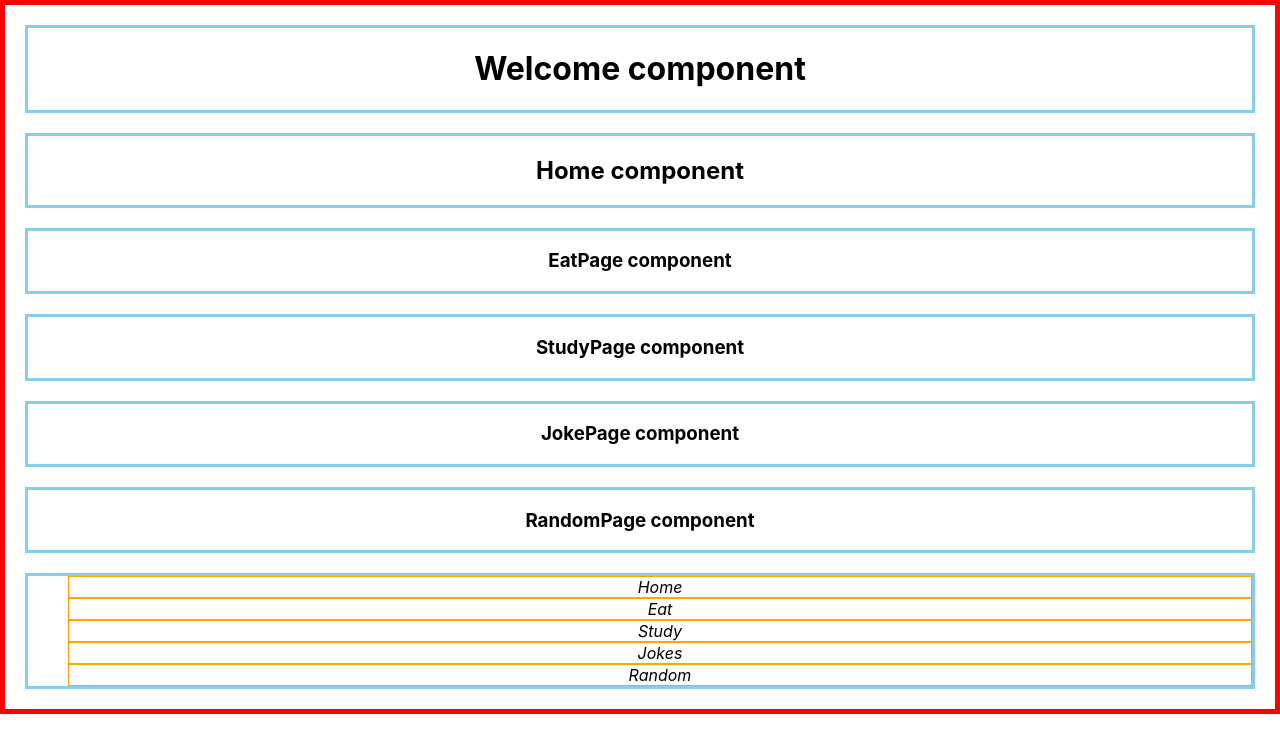
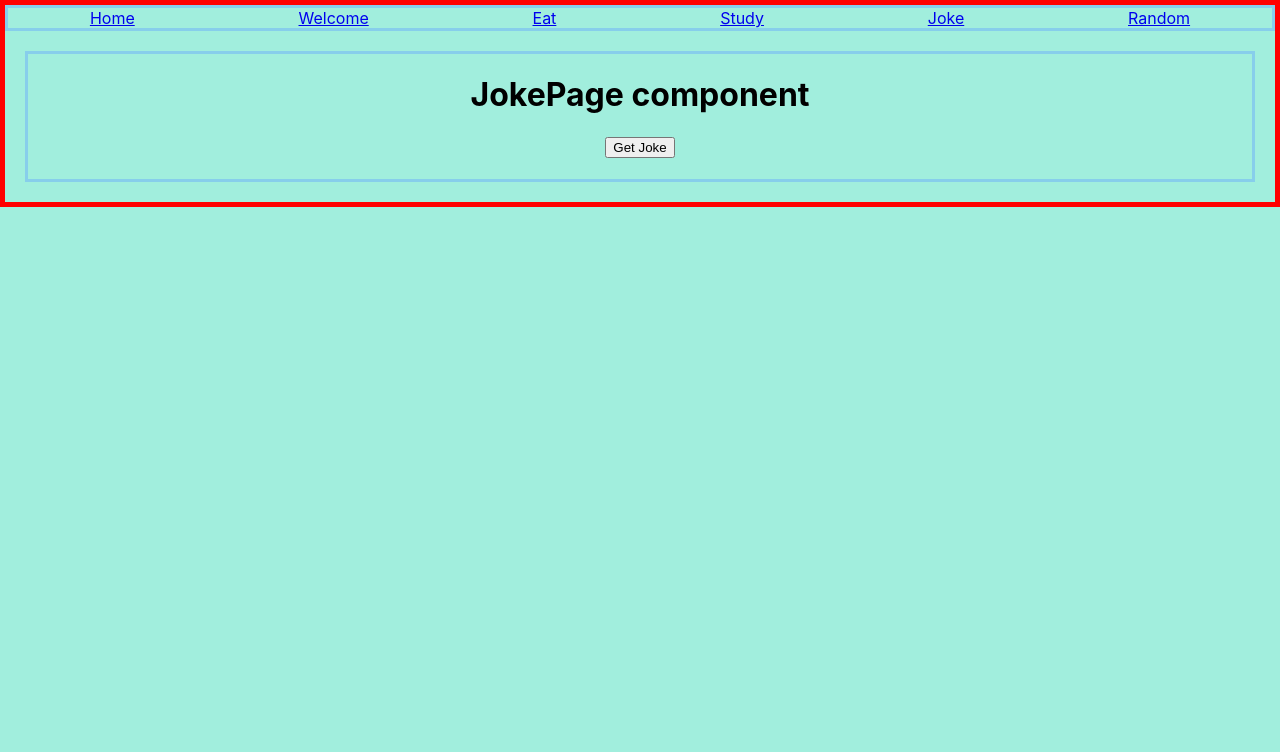
Before and after one commit to travis-micheletti/react-wellness-app, a React (Create React App) app: page /joke in a window 1280 px wide. Shown: the top 752 px of the page. Built offline with nearby package versions, Linux system fonts and the light colour scheme.

Commit message:
connected APIs for joke/random pages and embeded video for study page

```diff
--- a/package.json
+++ b/package.json
@@ -8,6 +8,7 @@
     "@testing-library/user-event": "^13.5.0",
     "react": "^18.2.0",
     "react-dom": "^18.2.0",
+    "react-router-dom": "^6.3.0",
     "react-scripts": "5.0.1",
     "web-vitals": "^2.1.4"
   },
--- a/src/App.css
+++ b/src/App.css
@@ -7,6 +7,12 @@ li {
   list-style: none;
   font-style: italic;
   border: 1px solid orange;
+}
+nav {
+  display: flex;
+  justify-content: center;
+  justify-content: space-around;
+  border: 3px solid skyblue;
 }
 
 .component {
--- a/src/App.js
+++ b/src/App.js
@@ -1,5 +1,6 @@
 import logo from './logo.svg';
 import './App.css';
+import { Link, Route, Routes } from 'react-router-dom'
 import EatPage from './components/EatPage';
 import Home from './components/Home';
 import JokePage from './components/JokePage';
@@ -11,14 +12,29 @@ import Nav from './components/Nav';
 function App() {
   return (
     <div className="App">
-      <nav></nav>
-      <Welcome />
-      <Home />
-      <EatPage />
+      <nav>
+        <Link to='/home'>Home</Link>
+        <Link to='/'>Welcome</Link>
+        <Link to='/eat'>Eat</Link>
+        <Link to='/study'>Study</Link>
+        <Link to='/joke'>Joke</Link>
+        <Link to='/b/'>Random</Link>
+
+      </nav>
+      <Routes>
+        <Route path='/home' element={<Home />} />
+        <Route path='/eat' element={<EatPage />} />
+        <Route path='/study' element={<StudyPage />} />
+        <Route path='/joke' element={<JokePage />} />
+        <Route path='/b/' element={<RandomPage />} />
+        <Route path='/' element={<Welcome />} />
+      </Routes>
+
+      {/* <EatPage />
       <StudyPage />
       <JokePage />
       <RandomPage />
-      <Nav />
+      <Nav /> */}
     </div>
   );
 }
--- a/src/components/Home.js
+++ b/src/components/Home.js
@@ -1,7 +1,7 @@
 function Home () {
     return (
         <div className='component'>
-            <h2>Home component</h2>
+            <h1>Home component</h1>
         </div>
     )
 }
--- a/src/components/JokePage.js
+++ b/src/components/JokePage.js
@@ -1,7 +1,25 @@
+import { useState } from 'react'
+
 function JokePage () {
+    const [joke, setJoke] = useState([])
+
+    const getJoke = () => {
+        const getJoke = {
+            method: 'GET',
+            redirect: 'follow'
+          };
+
+          fetch("https://v2.jokeapi.dev/joke/Dark?blacklistFlags=political,racist,sexist&type=single", getJoke)
+            .then(res => res.json())
+            .then(data => setJoke(data.joke))
+            .catch(error => console.log('error', error));
+        }
+
     return (
         <div className='component'>
-            <h3>JokePage component</h3>
+            <h1>JokePage component</h1>
+            <button onClick={getJoke}>Get Joke</button>
+            <h4>{joke}</h4>
         </div>
     )
 }
--- a/src/components/RandomPage.js
+++ b/src/components/RandomPage.js
@@ -1,7 +1,25 @@
+import { useState } from 'react'
+
 function RandomPage () {
+    const [fact, setFact] = useState([])
+
+    const getFact = () => {
+        const getFact = {
+            method: 'GET',
+            redirect: 'follow'
+          };
+
+          fetch("https://asli-fun-fact-api.herokuapp.com", getFact)
+            .then(res => res.json())
+            .then(data => setFact(data.data.fact))
+            .catch(error => console.log('error', error));
+        }
+
     return (
         <div className='component'>
-            <h3>RandomPage component</h3>
+            <h1>RandomPage component</h1>
+            <button onClick={getFact}>Get a Random Fact!</button>
+            <h4>{fact}</h4>
         </div>
     )
 }
--- a/src/components/StudyPage.js
+++ b/src/components/StudyPage.js
@@ -2,6 +2,14 @@ function StudyPage () {
     return (
         <div className='component'>
             <h3>StudyPage component</h3>
+            <iframe
+            width="560"
+            height="315"
+            src="https://www.youtube.com/embed/jfKfPfyJRdk"
+            title="YouTube video player"
+            rameborder="0"
+            allow="accelerometer; autoplay; clipboard-write; encrypted-media; gyroscope; picture-in-picture; fullscreen"
+            ></iframe>
         </div>
     )
 }
--- a/src/components/Welcome.js
+++ b/src/components/Welcome.js
@@ -2,6 +2,7 @@ function Welcome () {
     return (
         <div className='component'>
             <h1>Welcome component</h1>
+            <img src='https://s3-alpha.figma.com/hub/file/948140848/1f4d8ea7-e9d9-48b7-b70c-819482fb10fb-cover.png' alt='placeholder' />
         </div>
     )
 }
--- a/src/index.css
+++ b/src/index.css
@@ -5,6 +5,7 @@ body {
     sans-serif;
   -webkit-font-smoothing: antialiased;
   -moz-osx-font-smoothing: grayscale;
+  background-color: rgba(100, 227, 200, 0.605);
 }
 
 code {
--- a/src/index.js
+++ b/src/index.js
@@ -1,5 +1,6 @@
 import React from 'react';
 import ReactDOM from 'react-dom/client';
+import { BrowserRouter as Router } from 'react-router-dom';
 import './index.css';
 import App from './App';
 import reportWebVitals from './reportWebVitals';
@@ -7,7 +8,9 @@ import reportWebVitals from './reportWebVitals';
 const root = ReactDOM.createRoot(document.getElementById('root'));
 root.render(
   <React.StrictMode>
+    <Router>
     <App />
+    </Router>
   </React.StrictMode>
 );
 
```
Also changed, not shown: 1 other file (tests, documents, lock files or other folders).
